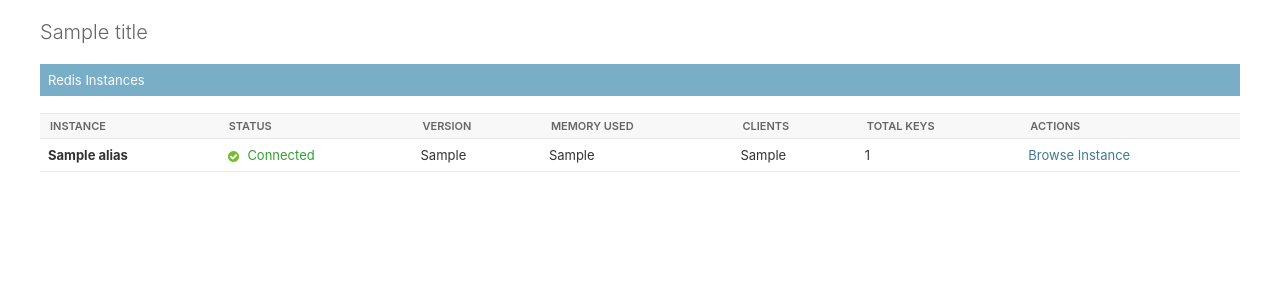
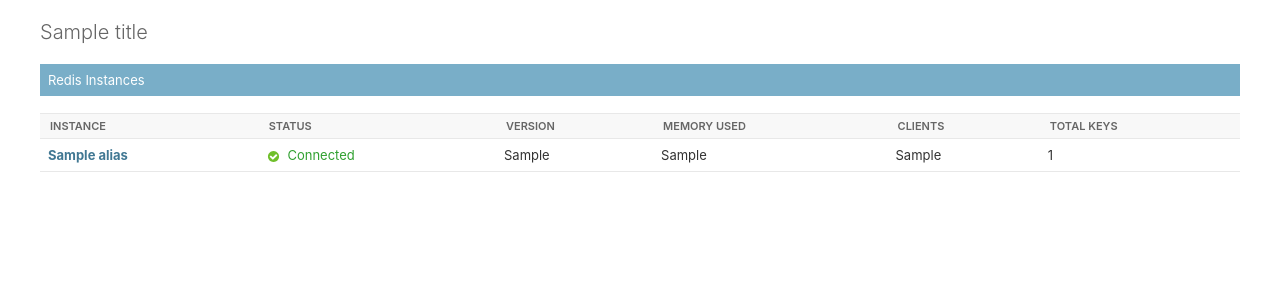
Before and after one commit to yassi/dj-redis-panel, a Django app: template dj_redis_panel/templates/admin/dj_redis_panel/index.html in a window 1280 px wide. Shown: the part 86-386 px from the top of the page. Run offline with Django 4.2, Linux system fonts and the light colour scheme; the template is opened without the code that fills it: most values are stand-ins (such as "Sample title", 1, 10 or a date in 2020).

Commit message:
switch to using title links and remove button from intance list

```diff
--- a/dj_redis_panel/templates/admin/dj_redis_panel/index.html
+++ b/dj_redis_panel/templates/admin/dj_redis_panel/index.html
@@ -16,14 +16,19 @@
                     <th scope="col">{% trans 'Memory Used' %}</th>
                     <th scope="col">{% trans 'Clients' %}</th>
                     <th scope="col">{% trans 'Total Keys' %}</th>
-                    <th scope="col">{% trans 'Actions' %}</th>
                 </tr>
             </thead>
             <tbody>
                 {% for instance in redis_instances %}
                 <tr class="{% cycle 'row1' 'row2' %}">
                     <td>
-                        <strong>{{ instance.alias }}</strong>
+                        {% if instance.status == 'connected' %}
+                        <a href="{% url 'dj_redis_panel:instance_overview' instance.alias %}">
+                            <strong>{{ instance.alias }}</strong>
+                        </a>
+                        {% else %}
+                            <strong>{{ instance.alias }}</strong>
+                        {% endif %}
                         {% if instance.config.description %}
                             <br><small class="quiet">{{ instance.config.description }}</small>
                         {% endif %}
@@ -70,15 +75,6 @@
                             {{ instance.total_keys }}
                         {% else %}
                             <span class="quiet">—</span>
-                        {% endif %}
-                    </td>
-                    <td>
-                        {% if instance.status == 'connected' %}
-                            <a href="{% url 'dj_redis_panel:instance_overview' instance.alias %}" class="default">
-                                {% trans 'Browse Instance' %}
-                            </a>
-                        {% else %}
-                            <span class="quiet">{% trans 'N/A' %}</span>
                         {% endif %}
                     </td>
                 </tr>
```
